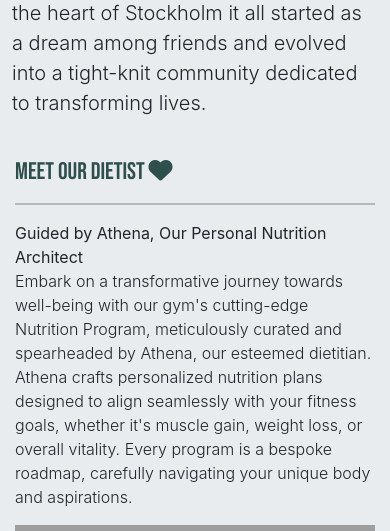
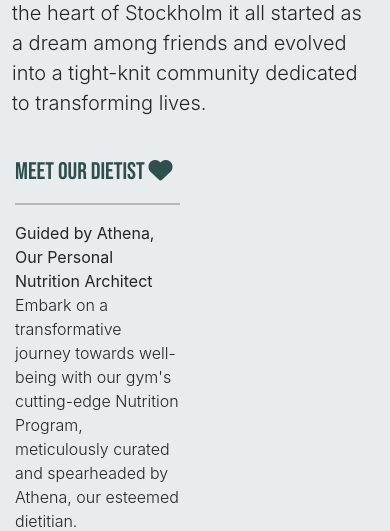
Before and after one commit to ElinaBoman/the-muscle-factory, a Django app: page /about/ in a window 390 px wide. Shown: the part 265-796 px from the top of the page. Run offline with Django 3.2, Linux system fonts and the light colour scheme; some libraries are stand-ins or nearby versions; grey boxes are pictures that could not be loaded.

Commit message:
Readme testing

```diff
--- a/templates/about.html
+++ b/templates/about.html
@@ -16,7 +16,7 @@
 </div>
 <div class="container-fluid">
     <div class="row">
-        <div class="col-sm-1 col-md-6 col-lg-5 offset-lg-1 mb-4">
+        <div class="col-sm-1 col-6 col-md-6 col-lg-5 offset-lg-1 mb-4">
             <!--All content is written with ChatGPT, https://chat.openai.com/, code structure is written by project leader-->
             <h4 class="heading">MEET OUR DIETIST <i class="fa-solid fa-heart"></i></h4>
             <hr>
```
Also changed, not shown: themusclefactory/README-TESTING.md.
